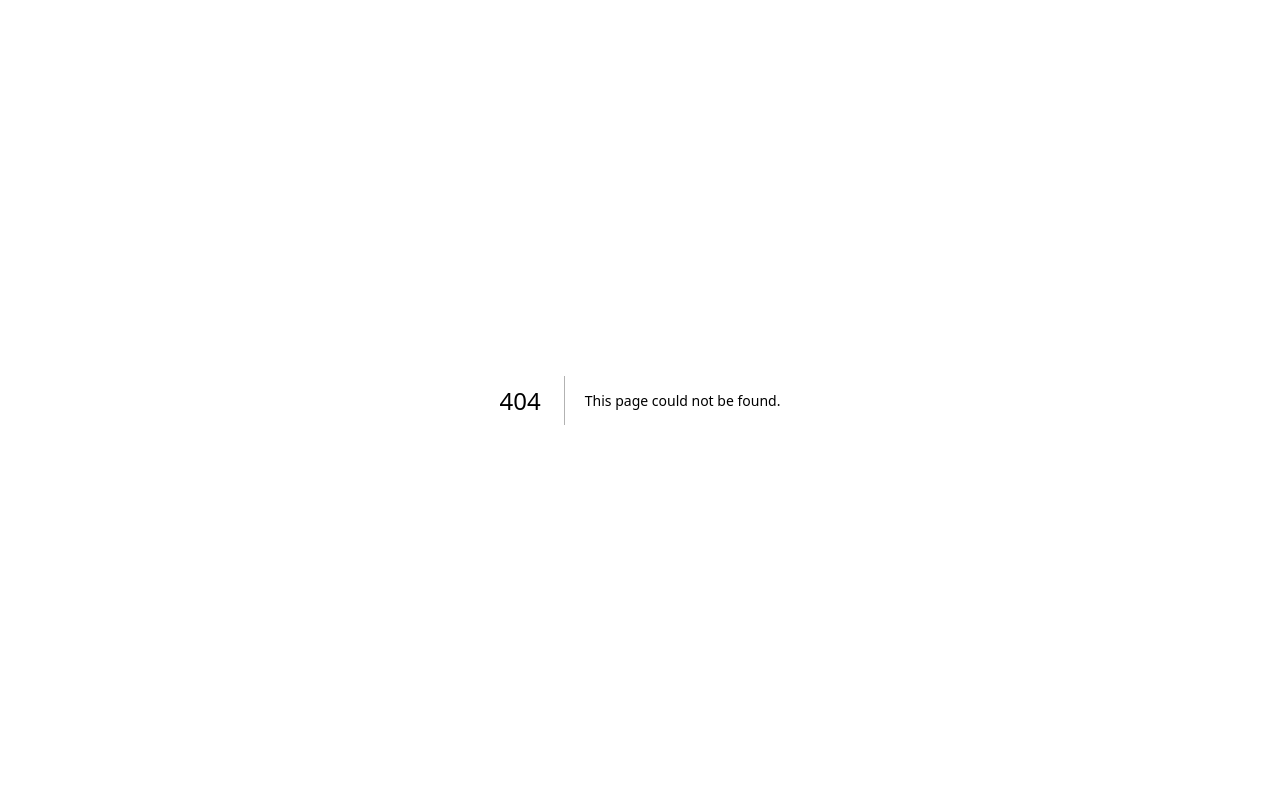
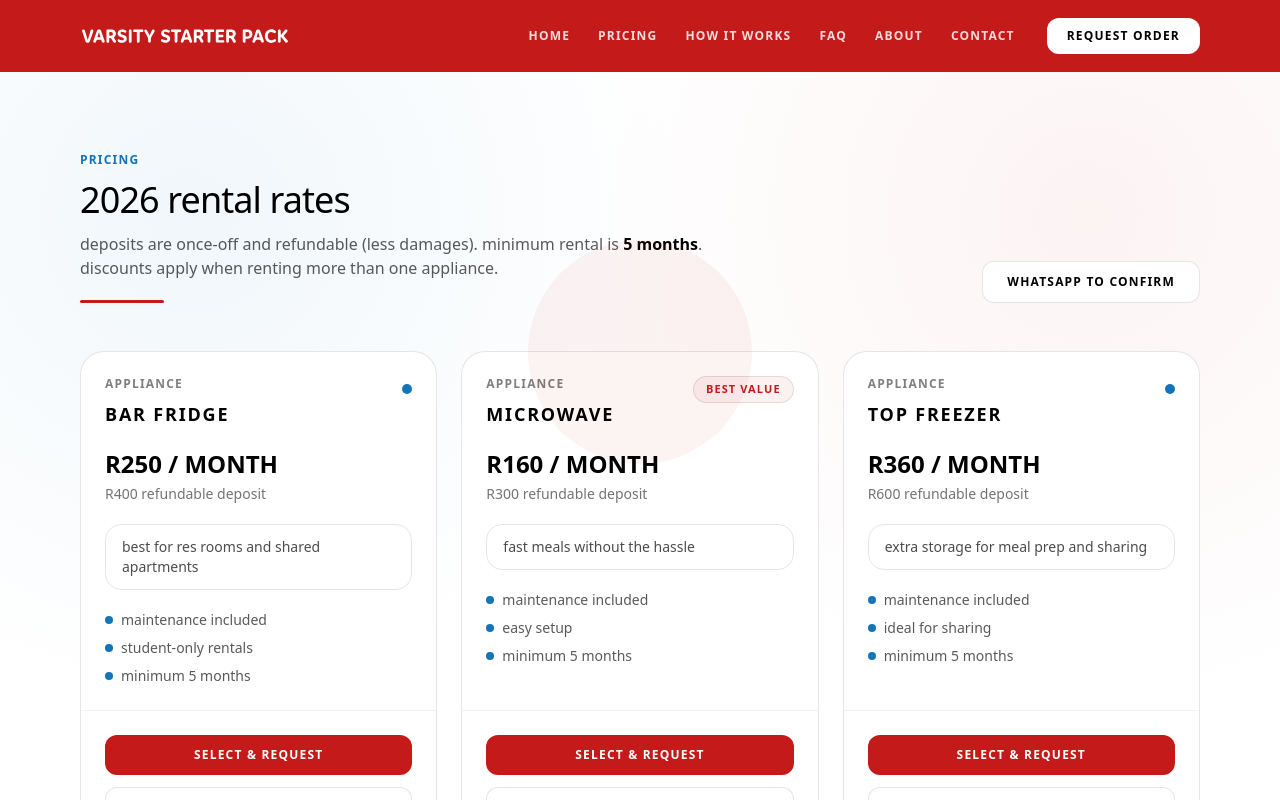
Before and after one commit to MilkCyberCreatives/varsity-starter-pack, a Next.js app: page /pricing in a window 1280 px wide. Before the commit this address had no page. Shown: the top 800 px of the page. Built offline with nearby package versions, Linux system fonts and the light colour scheme.

Commit message:
add pricing page and centralise plans

```diff
--- /dev/null
+++ b/app/pricing/page.tsx
@@ -0,0 +1,19 @@
+import MainHeader from "@/components/layout/MainHeader";
+import FooterSection from "@/components/layout/FooterSection";
+import PricingSection from "@/components/home/PricingSection";
+
+export const metadata = {
+  title: "pricing | varsity starter pack",
+  description:
+    "2026 rental rates for bar fridges, microwaves, and top freezers. Student-friendly rentals with refundable deposits.",
+};
+
+export default function PricingPage() {
+  return (
+    <main className="min-h-screen bg-white">
+      <MainHeader />
+      <PricingSection />
+      <FooterSection />
+    </main>
+  );
+}
--- a/src/components/home/PricingSection.tsx
+++ b/src/components/home/PricingSection.tsx
@@ -2,50 +2,13 @@
 
 import Link from "next/link";
 import { motion, type Variants, easeOut, easeInOut } from "framer-motion";
+import { PLANS } from "@/lib/plans";
 
 const PRIMARY = "#c41a1a";
 const SECONDARY = "#1374b8";
 
 // Premium easing
 const premiumEase: [number, number, number, number] = [0.22, 1, 0.36, 1];
-
-type Plan = {
-  slug: "bar-fridge" | "microwave" | "top-freezer";
-  name: string;
-  monthly: string;
-  deposit: string;
-  note: string;
-  bullets: string[];
-  featured?: boolean;
-};
-
-const PLANS: Plan[] = [
-  {
-    slug: "bar-fridge",
-    name: "BAR FRIDGE",
-    monthly: "R250 / MONTH",
-    deposit: "R400 refundable deposit",
-    note: "best for res rooms and shared apartments",
-    bullets: ["maintenance included", "student-only rentals", "minimum 5 months"],
-  },
-  {
-    slug: "microwave",
-    name: "MICROWAVE",
-    monthly: "R160 / MONTH",
-    deposit: "R300 refundable deposit",
-    note: "fast meals without the hassle",
-    bullets: ["maintenance included", "easy setup", "minimum 5 months"],
-    featured: true,
-  },
-  {
-    slug: "top-freezer",
-    name: "TOP FREEZER",
-    monthly: "R360 / MONTH",
-    deposit: "R600 refundable deposit",
-    note: "extra storage for meal prep and sharing",
-    bullets: ["maintenance included", "ideal for sharing", "minimum 5 months"],
-  },
-];
 
 const container: Variants = {
   hidden: {},
@@ -96,8 +59,8 @@ export default function PricingSection() {
             </h2>
 
             <p className="mt-3 max-w-2xl text-base text-black/65">
-              deposits are once-off and refundable (less damages). minimum rental is{" "}
-              <span className="font-semibold text-black">5 months</span>.
+              deposits are once-off and refundable (less damages). minimum rental
+              is <span className="font-semibold text-black">5 months</span>.
               discounts apply when renting more than one appliance.
             </p>
 
--- /dev/null
+++ b/src/lib/plans.ts
@@ -0,0 +1,56 @@
+export type ApplianceSlug = "bar-fridge" | "microwave" | "top-freezer";
+
+export type Plan = {
+  slug: ApplianceSlug;
+  name: string;
+  monthly: string;
+  deposit: string;
+  note: string;
+  bullets: string[];
+  featured?: boolean;
+};
+
+export const PLANS: Plan[] = [
+  {
+    slug: "bar-fridge",
+    name: "BAR FRIDGE",
+    monthly: "R250 / MONTH",
+    deposit: "R400 refundable deposit",
+    note: "best for res rooms and shared apartments",
+    bullets: ["maintenance included", "student-only rentals", "minimum 5 months"],
+  },
+  {
+    slug: "microwave",
+    name: "MICROWAVE",
+    monthly: "R160 / MONTH",
+    deposit: "R300 refundable deposit",
+    note: "fast meals without the hassle",
+    bullets: ["maintenance included", "easy setup", "minimum 5 months"],
+    featured: true,
+  },
+  {
+    slug: "top-freezer",
+    name: "TOP FREEZER",
+    monthly: "R360 / MONTH",
+    deposit: "R600 refundable deposit",
+    note: "extra storage for meal prep and sharing",
+    bullets: ["maintenance included", "ideal for sharing", "minimum 5 months"],
+  },
+];
+
+export const VALID_APPLIANCES: ApplianceSlug[] = [
+  "bar-fridge",
+  "microwave",
+  "top-freezer",
+];
+
+export function isApplianceSlug(v: string): v is ApplianceSlug {
+  return (VALID_APPLIANCES as string[]).includes(v);
+}
+
+export function getPlanBySlug(slug?: string) {
+  if (!slug) return null;
+  const s = slug.trim().toLowerCase();
+  if (!isApplianceSlug(s)) return null;
+  return PLANS.find((p) => p.slug === s) ?? null;
+}
```
